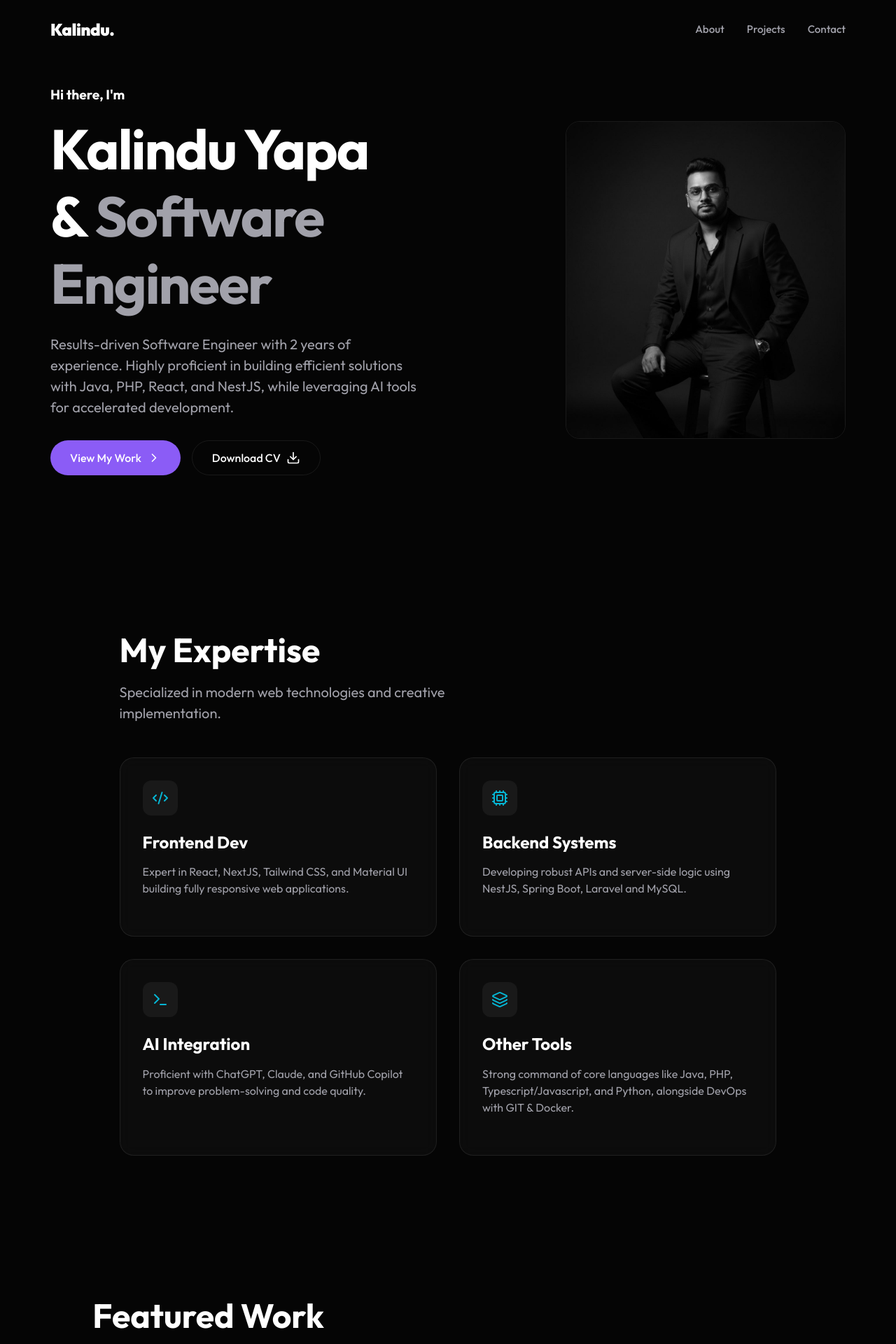
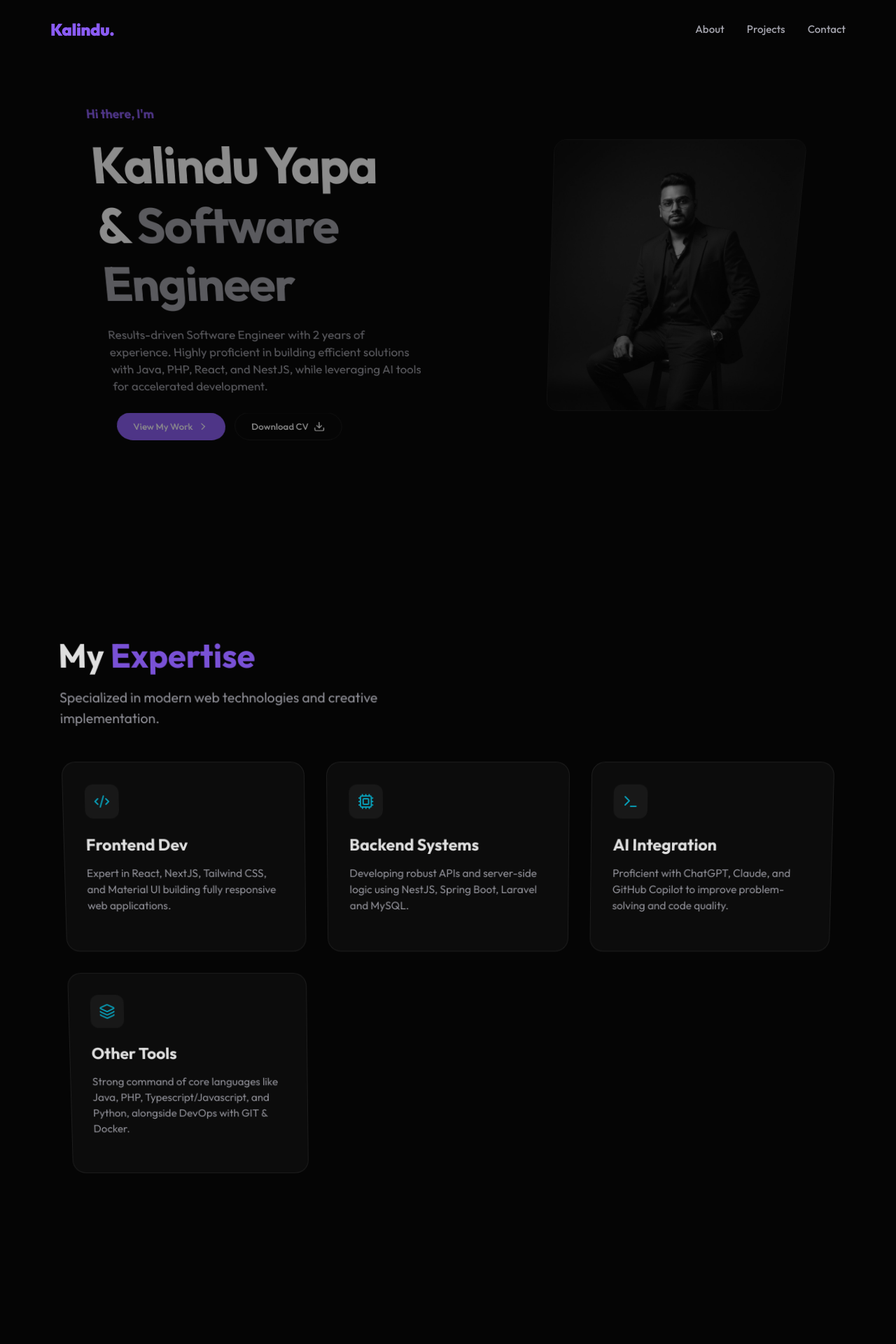
Before and after one commit to KalinduErangaYapa/kalindu-portfolio, a React (Vite) app: page / in a window 1280 px wide. Shown: the top 1920 px of the page at 70% size. Built offline with nearby package versions, Linux system fonts and the light colour scheme.

Commit message:
Change background colours

```diff
--- a/src/App.jsx
+++ b/src/App.jsx
@@ -1,6 +1,26 @@
 import React, { useEffect, useState } from 'react';
-import { motion, useSpring, useMotionValue } from 'framer-motion';
+import { motion, useSpring, useMotionValue, useScroll, useTransform } from 'framer-motion';
 import { Mail, ExternalLink, Code2, Layers, Cpu, ChevronRight, Terminal, User, Briefcase, Download } from 'lucide-react';
+
+function Scroll3DWrapper({ children }) {
+  const ref = React.useRef(null);
+  const { scrollYProgress } = useScroll({
+    target: ref,
+    offset: ["start end", "end start"]
+  });
+
+  const rotateX = useTransform(scrollYProgress, [0, 0.5, 1], [15, 0, -15]);
+  const scale = useTransform(scrollYProgress, [0, 0.5, 1], [0.8, 1, 0.8]);
+  const opacity = useTransform(scrollYProgress, [0, 0.5, 1], [0.3, 1, 0.3]);
+
+  return (
+    <div ref={ref} style={{ perspective: "1000px", width: "100%" }}>
+      <motion.div style={{ rotateX, scale, opacity, transformStyle: "preserve-3d" }}>
+        {children}
+      </motion.div>
+    </div>
+  );
+}
 
 function App() {
   const [scrolled, setScrolled] = useState(false);
@@ -121,16 +141,11 @@ function App() {
           />
         </>
       )}
-      <div className="bg-blobs">
-        <div className="noise-overlay"></div>
-        <div className="blob blob-1"></div>
-        <div className="blob blob-2"></div>
-        <div className="blob blob-3"></div>
-      </div>
+
 
       <nav className={`navbar ${scrolled ? 'scrolled' : ''}`}>
         <div className="container">
-          <div className="logo text-gradient">Kalindu.</div>
+          <div className="logo text-accent">Kalindu.</div>
           <div className="nav-links">
             <a href="#about" className="nav-link">About</a>
             <a href="#projects" className="nav-link">Projects</a>
@@ -141,6 +156,7 @@ function App() {
 
       {/* Hero Section */}
       <section className="section" id="home">
+        <Scroll3DWrapper>
           <div className="container">
           <div className="hero-container">
             <motion.div
@@ -149,7 +165,7 @@ function App() {
               variants={staggerContainer}
               className="hero-content"
             >
-              <motion.p variants={fadeInUp} className="text-gradient" style={{ fontWeight: 600, fontSize: '1.2rem', marginBottom: '1rem' }}>
+              <motion.p variants={fadeInUp} className="text-accent" style={{ fontWeight: 600, fontSize: '1.2rem', marginBottom: '1rem' }}>
                 Hi there, I'm
               </motion.p>
               <motion.h1 variants={fadeInUp} className="hero-title">
@@ -179,10 +195,12 @@ function App() {
             </motion.div>
           </div>
           </div>
+        </Scroll3DWrapper>
       </section>
 
       {/* Services/Skills Section */}
       <section className="section" id="about">
+        <Scroll3DWrapper>
           <div className="container">
           <motion.div
             initial="hidden"
@@ -190,7 +208,7 @@ function App() {
             viewport={{ once: true, margin: "-100px" }}
             variants={fadeInUp}
           >
-            <h2 style={{ fontSize: '3rem', marginBottom: '1rem' }}>My <span className="text-gradient">Expertise</span></h2>
+            <h2 style={{ fontSize: '3rem', marginBottom: '1rem' }}>My <span className="text-accent">Expertise</span></h2>
             <p className="hero-subtitle">Specialized in modern web technologies and creative implementation.</p>
           </motion.div>
 
@@ -215,10 +233,12 @@ function App() {
             ))}
           </motion.div>
           </div>
+        </Scroll3DWrapper>
       </section>
 
       {/* Projects Section */}
       <section className="section" id="projects">
+        <Scroll3DWrapper>
           <div className="container">
           <motion.div
             initial="hidden"
@@ -226,7 +246,7 @@ function App() {
             viewport={{ once: true, margin: "-100px" }}
             variants={fadeInUp}
           >
-            <h2 style={{ fontSize: '3rem', marginBottom: '1rem' }}>Featured <span className="text-gradient">Work</span></h2>
+            <h2 style={{ fontSize: '3rem', marginBottom: '1rem' }}>Featured <span className="text-accent">Work</span></h2>
             <p className="hero-subtitle">A selection of my recent creations and technical explorations.</p>
           </motion.div>
 
@@ -256,10 +276,12 @@ function App() {
             ))}
           </motion.div>
           </div>
+        </Scroll3DWrapper>
       </section>
 
       {/* Contact Section */}
       <section className="section" id="contact" style={{ minHeight: '80vh' }}>
+        <Scroll3DWrapper>
           <div className="container">
           <motion.div
             className="glass-card contact-card"
@@ -270,7 +292,7 @@ function App() {
           >
             <div className="contact-grid">
               <div>
-                <h2 style={{ fontSize: '3rem', marginBottom: '1rem' }}>Let's Build <br/><span className="text-gradient">Together</span></h2>
+                <h2 style={{ fontSize: '3rem', marginBottom: '1rem' }}>Let's Build <br/><span className="text-accent">Together</span></h2>
                 <p className="project-desc" style={{ maxWidth: '400px', marginBottom: '2rem' }}>
                   Interested in collaborating or have a project in mind? Let's connect and make something amazing.
                 </p>
@@ -331,6 +353,7 @@ function App() {
             </div>
           </motion.div>
           </div>
+        </Scroll3DWrapper>
       </section>
 
       <footer className="footer">
```
Lines whose indentation alone changed are shown as unchanged.
